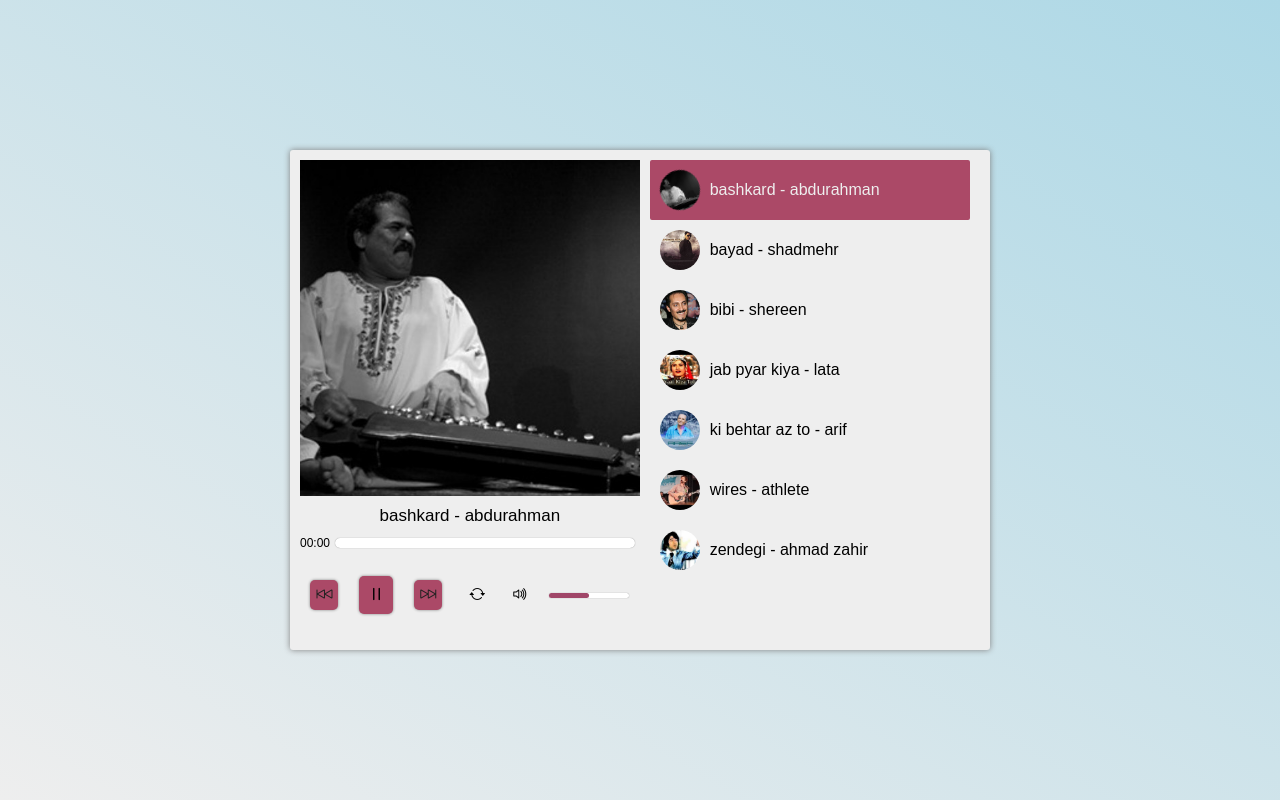
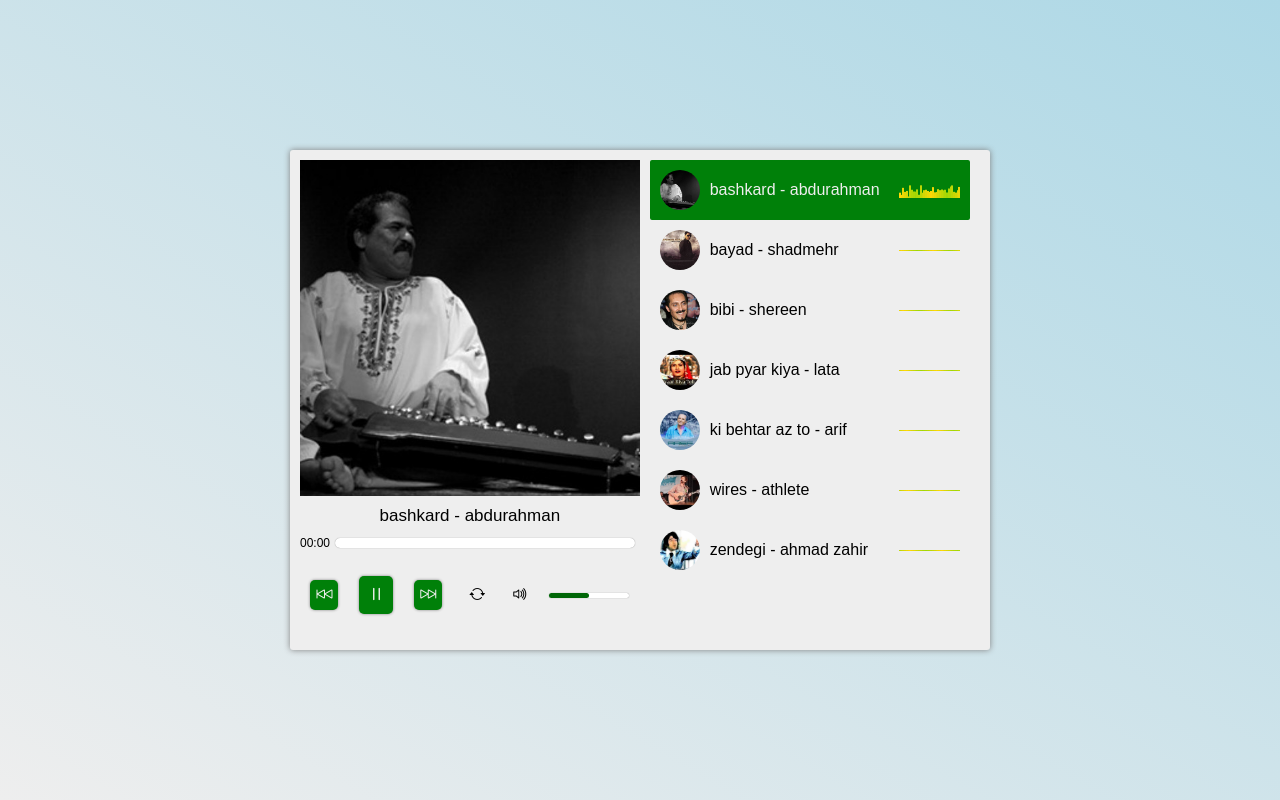
Before and after one commit to sinarqn/music-player-master, a plain HTML site: page index.html in a window 1280 px wide. Both pictures are taken after a click on the button 376 px from the left and 595 px from the top of the page. Drawn offline with nearby package versions, Linux system fonts and the light colour scheme.

Commit message:
added fire effect to playlist musics

```diff
--- a/app.js
+++ b/app.js
@@ -24,6 +24,21 @@ const songs = [
   "wires - athlete",
   "zendegi - ahmad zahir",
 ];
+const colors = [
+  "#FFD705", //1
+  "#F3D705", //2
+  "#E9D705", //3
+  "#DDD705", //4
+  "#D3D705", //5
+  "#C8D705", //6
+  "#BDD705", //7
+  "#B2D705", //8
+  "#ABD705", //9
+  "#A1D705", //10
+];
+let flameColorIndex = 0;
+let flameColorOrder = true;
+
 showPlayList();
 const playListSongs = document.querySelectorAll(".play-list .music");
 
@@ -37,7 +52,6 @@ audioSong.onloadedmetadata = function () {
 };
 audioSong.volume = 0.5;
 volume.style.width = "50%";
-
 
 //Event Listeners
 playBtn.addEventListener("click", playPause);
@@ -55,19 +69,38 @@ playList.addEventListener("click", playPlayListMusic);
 function showPlayList() {
   songs.forEach((song, index) => {
     //create a div element for each song in playlist
-    const div = document.createElement('div')
-    div.classList.add('music')
-    if(index == 0) div.classList.add('playing')
-    div.id = index
-    const img = document.createElement('img')
-    img.src = `./covers/${song}.jpg`
-    img.alt = song
-    const h3 = document.createElement('h3')
-    h3.classList.add('play-list-music-title')
-    h3.innerText = song
-    div.appendChild(img)
-    div.appendChild(h3)
-    playList.appendChild(div)
+    const div = document.createElement("div");
+    div.classList.add("music");
+    if (index == 0) div.classList.add("playing");
+    div.id = index;
+    const img = document.createElement("img");
+    img.src = `./covers/${song}.jpg`;
+    img.alt = song;
+    const h3 = document.createElement("h3");
+    h3.classList.add("play-list-music-title");
+    h3.innerText = song;
+    const fireEffect = document.createElement("div");
+    fireEffect.classList.add("fire-effect");
+
+    for (let i = 0; i < 35; i++) {
+      const flame = document.createElement("div");
+      flame.classList.add("flame");
+      flame.style.width = "0.1rem";
+      flame.style.backgroundColor = colors[flameColorIndex];
+      // flame.style.boxShadow = `0px 0px 5px ${colors[flameColorIndex]}`;
+      fireEffect.appendChild(flame);
+
+      if (flameColorOrder) flameColorIndex++;
+      else flameColorIndex--;
+
+      if (flameColorIndex == colors.length - 1) flameColorOrder = false;
+      if (flameColorIndex == 0) flameColorOrder = true;
+    }
+
+    div.appendChild(img);
+    div.appendChild(h3);
+    div.appendChild(fireEffect);
+    playList.appendChild(div);
   });
 }
 
@@ -75,6 +108,10 @@ function loadSong(song) {
   songTitle.innerText = song;
   audioSong.src = `songs/${song}.mp3`;
   cover.src = `covers/${song}.jpg`;
+  const flames = document.querySelectorAll('.flame')
+  flames.forEach(flame => {
+    flame.style.height = '0.05rem'
+  })
 }
 
 function playPause() {
@@ -90,22 +127,23 @@ function playSong() {
   playBtn.querySelector("i").classList.remove("bi-play");
   playBtn.querySelector("i").classList.add("bi-pause");
   audioSong.play();
-  playListSongs.forEach((e) => {
-    if (e.id == songIndex) {
-      e.classList.add("spin");
-    }
-  });
+  fireEffectInterval = setInterval(fireEffectStart, 100);
 }
 
 function puseSong() {
   isPlaying = false;
+  clearInterval(fireEffectInterval);
   playBtn.querySelector("i").classList.add("bi-play");
   playBtn.querySelector("i").classList.remove("bi-pause");
   audioSong.pause();
-  playListSongs.forEach((e) => {
-    if (e.id == songIndex) {
-      e.classList.remove("spin");
-    }
+}
+
+function fireEffectStart() {
+  const flames = document.querySelectorAll(".playing .fire-effect .flame");
+  flames.forEach((flame) => {
+    flame.style.height = '1rem'
+    const random = Math.random();
+    flame.style.transform = `scaleY(${random})`;
   });
 }
 
@@ -116,11 +154,10 @@ function nextSong() {
   }
   playListSongs.forEach((song) => {
     song.classList.remove("playing");
-    song.classList.remove("spin");
     if (song.id == songIndex) song.classList.add("playing");
   });
   loadSong(songs[songIndex]);
-  if(isPlaying) playSong()
+  if (isPlaying) playSong();
 }
 
 function prevSong() {
@@ -130,11 +167,10 @@ function prevSong() {
   }
   playListSongs.forEach((song) => {
     song.classList.remove("playing");
-    song.classList.remove("spin");
     if (song.id == songIndex) song.classList.add("playing");
   });
   loadSong(songs[songIndex]);
-  if(isPlaying) playSong()
+  if (isPlaying) playSong();
 }
 
 function loopSet() {
@@ -170,11 +206,9 @@ function playPlayListMusic(event) {
   const song = event.target;
   playListSongs.forEach((element) => {
     element.classList.remove("playing");
-    element.classList.remove("spin");
   });
   songIndex = song.id;
   song.classList.add("playing");
-  song.classList.add("spin");
   loadSong(songs[songIndex]);
   playSong();
 }
@@ -184,18 +218,18 @@ function setVolume(e) {
   volume.style.width = `${clickX}px`;
   audioSong.volume = clickX / volumeWidth;
   //change btn icon look
-  if(audioSong.volume == 0){
-    volumeBtn.classList.remove('bi-volume-up')
-    volumeBtn.classList.remove('bi-volume-down')
-    volumeBtn.classList.add('bi-volume-mute')
-  }else if(audioSong.volume <= 0.4){
-    volumeBtn.classList.remove('bi-volume-up')
-    volumeBtn.classList.add('bi-volume-down')
-    volumeBtn.classList.remove('bi-volume-mute')
-  }else{
-    volumeBtn.classList.add('bi-volume-up')
-    volumeBtn.classList.remove('bi-volume-down')
-    volumeBtn.classList.remove('bi-volume-mute')
+  if (audioSong.volume == 0) {
+    volumeBtn.classList.remove("bi-volume-up");
+    volumeBtn.classList.remove("bi-volume-down");
+    volumeBtn.classList.add("bi-volume-mute");
+  } else if (audioSong.volume <= 0.4) {
+    volumeBtn.classList.remove("bi-volume-up");
+    volumeBtn.classList.add("bi-volume-down");
+    volumeBtn.classList.remove("bi-volume-mute");
+  } else {
+    volumeBtn.classList.add("bi-volume-up");
+    volumeBtn.classList.remove("bi-volume-down");
+    volumeBtn.classList.remove("bi-volume-mute");
   }
 }
 function volumeBtnAction() {
--- a/style.css
+++ b/style.css
@@ -1,18 +1,17 @@
-
-:root{
-    --primary-color: #a04668;
-    --secondary-color: #ab4967;
-    --light-color: #bc8da0;
+:root {
+  --primary-color: #006607;
+  --secondary-color: #008009;
+  --light-color: #8fff96;
 }
 
-*{
+* {
   margin: 0;
   padding: 0;
   box-sizing: border-box;
   -webkit-tap-highlight-color: transparent;
 }
 
-body{
+body {
   display: flex;
   justify-content: center;
   align-items: center;
@@ -20,12 +19,12 @@ body{
   height: 100vh;
   background-image: linear-gradient(30deg, #eee, lightblue);
 }
-img{
+img {
   width: 100%;
   height: 100%;
   object-fit: cover;
 }
-.music-app{
+.music-app {
   display: flex;
   background-color: #eee;
   height: 500px;
@@ -34,47 +33,54 @@ img{
   width: 700px;
   padding: 10px;
 }
-.play-list{
+.play-list {
   width: 350px;
   height: 100%;
   padding: 0 10px;
   overflow-y: auto;
 }
-.play-list .music{
+.play-list .music {
   height: 60px;
   display: flex;
   align-items: center;
+  justify-content: space-between;
   padding: 10px;
   border-radius: 2px;
   cursor: pointer;
   transition: background-color 0.3s ease;
 }
-.play-list .music:hover{
+.fire-effect {
+  display: flex;
+  justify-content: center;
+  align-items: end;
+  gap: 0.01rem;
+}
+.flame {
+  transform-origin: bottom;
+  transition: 0.2s linear;
+}
+.play-list .music:hover {
   background-color: rgba(0, 0, 0, 0.2);
 }
 .play-list .playing,
-.play-list .playing:hover{
+.play-list .playing:hover {
   background-color: var(--secondary-color);
   color: #eee;
 }
-.play-list img{
+.play-list img {
   height: 40px;
   width: 40px;
   border-radius: 50%;
-    animation: spin 3s linear infinite;
-    animation-play-state: paused;
   pointer-events: none;
 }
-.play-list .spin img{
-    animation-play-state: running;
-}
-.play-list-music-title{
+.play-list-music-title {
   font-weight: unset;
   font-size: 16px;
   margin-left: 10px;
   pointer-events: none;
+  flex-grow: 1;
 }
-.music-container{
+.music-container {
   width: 350px;
   height: 100%;
   display: flex;
@@ -83,36 +89,36 @@ img{
   justify-content: space-between;
   border-radius: 2px;
 }
-.music-cover{
+.music-cover {
   width: 100%;
   height: 70%;
 }
-.music-cover img{
+.music-cover img {
   width: 100%;
   height: 100%;
 }
-.music-info{
+.music-info {
   display: flex;
   flex-direction: column;
   width: 100%;
   align-items: center;
 }
-.music-title{
+.music-title {
   margin: 10px;
   font-size: 17px;
   font-weight: unset;
 }
-.progress-container{
+.progress-container {
   display: flex;
   width: 100%;
   align-items: center;
 }
 .current-time,
-.song-duration{
+.song-duration {
   font-size: 12px;
   font-weight: unset;
 }
-.progress-bar{
+.progress-bar {
   background-color: #fff;
   height: 10px;
   width: 100%;
@@ -123,7 +129,7 @@ img{
   display: flex;
   align-items: center;
 }
-.progress{
+.progress {
   width: 0;
   height: 100%;
   background-color: var(--primary-color);
@@ -131,14 +137,14 @@ img{
   transition: width 0.1s ease-in;
   pointer-events: none;
 }
-.music-action{
+.music-action {
   flex-grow: 1;
   display: flex;
   align-items: center;
   justify-content: space-around;
   width: 100%;
 }
-.music-action button{
+.music-action button {
   background-color: var(--secondary-color);
   border: 0;
   padding: 6px;
@@ -148,25 +154,27 @@ img{
   transition: all 0.2s ease;
   outline: none;
   box-shadow: 0 0 3px gray;
-    color: #222;
+  color: #eee;
 }
-.music-action button:hover{
+.music-action button:hover,
+#play:hover {
   background-color: var(--light-color);
+  color: #333;
 }
-#play{
+#play {
   font-size: 22px;
-    color: #000;
+  color: #eee;
 }
-#loop{
+#loop {
   background-color: transparent;
   color: #999;
   box-shadow: none;
 }
-#loop.active{
+#loop.active {
   background-color: transparent;
   color: #000;
 }
-.volume-bar{
+.volume-bar {
   height: 5px;
   width: 80px;
   border-radius: 5px;
@@ -176,60 +184,44 @@ img{
   align-items: center;
   box-shadow: 0 0 1px gray;
 }
-.music-action i{
+.music-action i {
   cursor: pointer;
 }
-.volume-bar .volume{
+.volume-bar .volume {
   height: 100%;
   background-color: var(--primary-color);
   border-radius: 5px;
   transition: width 0.1s ease;
   pointer-events: none;
 }
-.volume-bar:hover .volume{
-    height: 7px;
-}
-
-.rotate{
-    animation: sping 3s linear infinite;
-}
-@keyframes spin {
-    from{
-        transform: rotate(0deg);
-    }
-    to{
-        transform: rotate(360deg);
-    }
-}
-
 
 /* Mobile View */
 @media screen and (max-width: 768px) {
-    .music-app{
+  .music-app {
     align-items: center;
     flex-direction: column;
     height: 100%;
     width: 100%;
     justify-content: space-between;
   }
-    .play-list{
+  .play-list {
     width: 99%;
     height: 38vh;
     padding: 5px;
     box-shadow: 0 0 3px black;
   }
-    .play-list .music{
+  .play-list .music {
     height: 35px;
     padding: 5px;
   }
-    .play-list .music:hover{
+  .play-list .music:hover {
     background-color: var(--secondary-color);
   }
-    .play-list img{
+  .play-list img {
     height: 30px;
     width: 30px;
   }
-    .play-list-music-title{
+  .play-list-music-title {
     font-size: 14px;
     margin-left: 10px;
     width: 90%;
@@ -237,44 +229,44 @@ img{
     display: flex;
     align-items: center;
   }
-    .music-container{
+  .music-container {
     width: 99%;
     height: 59vh;
     border-radius: 2px;
     box-shadow: 0 0 3px black;
     padding: 5px;
   }
-    .music-cover img{
+  .music-cover img {
     border-radius: 2px;
   }
-    .music-title{
+  .music-title {
     font-size: 15px;
   }
   .current-time,
-    .song-duration{
+  .song-duration {
     font-size: 10px;
   }
-    .progress-bar{
+  .progress-bar {
     height: 8px;
     border-radius: 2px;
   }
-    .progress{
+  .progress {
     border-radius: 2px;
   }
-    .music-action button{
+  .music-action button {
     font-size: 14px;
   }
-    .music-action button:hover{
+  .music-action button:hover {
     background-color: var(--secondary-color);
   }
-    .volume-bar{
+  .volume-bar {
     height: 4px;
     border-radius: 2px;
   }
-    .volume-bar .volume{
+  .volume-bar .volume {
     border-radius: 2px;
   }
-    .volume-bar:hover .volume{
+  .volume-bar:hover .volume {
     height: 4px;
   }
 }
```
Lines whose indentation alone changed are shown as unchanged.
